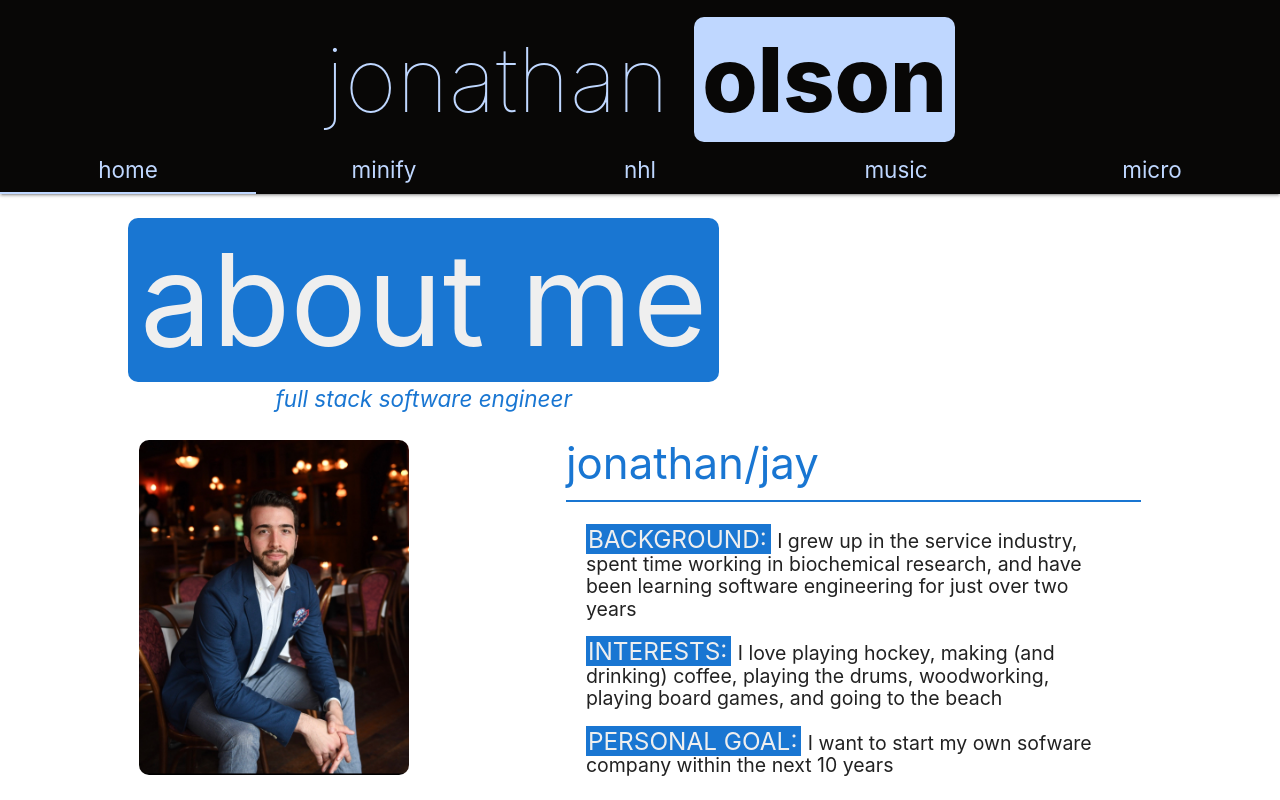
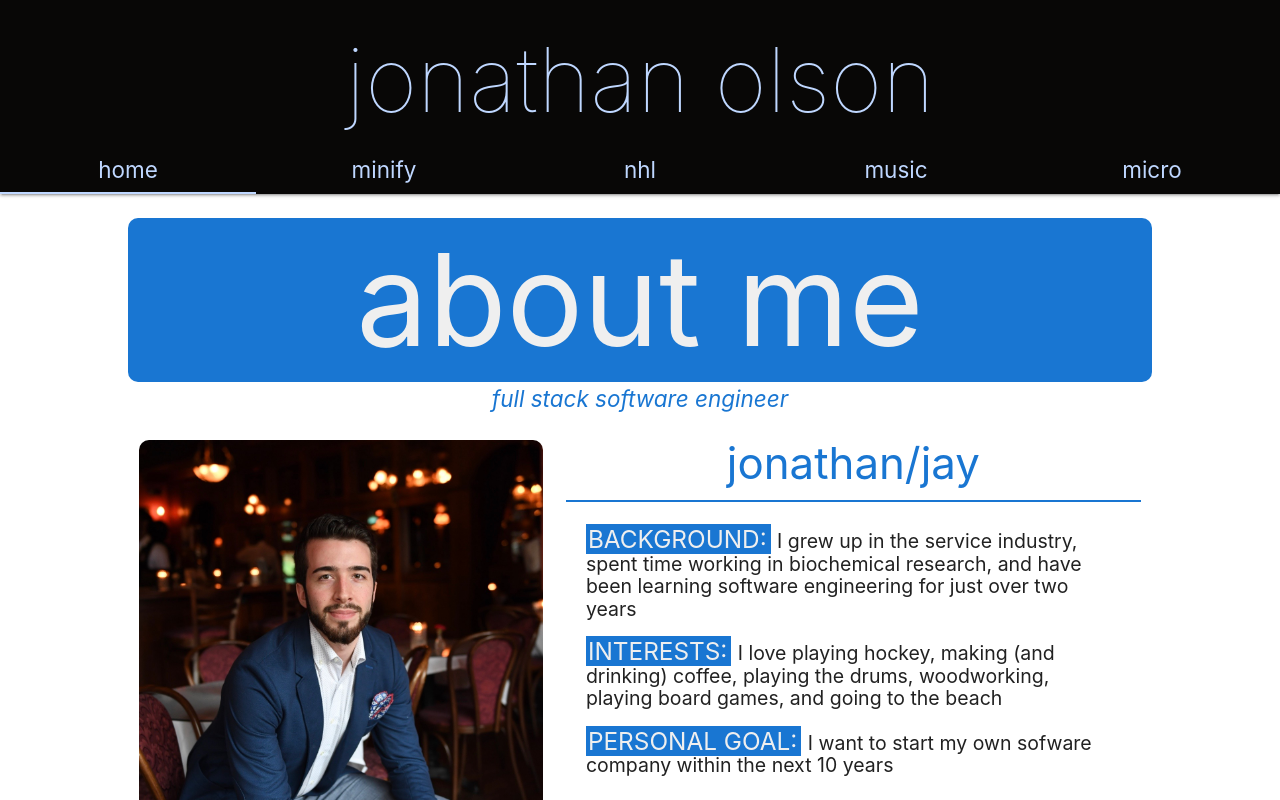
Before and after one commit to MyNameIsJonathan/PortfolioWebsite, a React (Create React App) app in the folder portfolio_app/: page / in a window 1280 px wide. Shown: the top 800 px of the page. Built offline with nearby package versions, Linux system fonts and the light colour scheme.

Commit message:
Stylization Improvements; Additional Content Added To Tabs

```diff
--- a/portfolio_app/public/style.css
+++ b/portfolio_app/public/style.css
@@ -10,8 +10,9 @@
   --nhl-orange: #e64a19;
   --about-me-blue: #1976d2;
   --sdc-pink: #d32f2f;
-  --fec-green: #757575;
+  --fec-gold: #b98513;
 }
+/* 5a4f38 */
 
 body {
   display: flex;
--- a/portfolio_app/src/App.css
+++ b/portfolio_app/src/App.css
@@ -17,6 +17,7 @@ h3.information {
   padding: 0 0 1.5vh 0;
   margin: 0;
   border-bottom: 2px solid;
+  text-align: center;
 }
 
 .navbar-name {
@@ -26,14 +27,6 @@ h3.information {
   text-align: center;
   font-size: 7vw;
   color: var(--light-blue);
-}
-
-.last-name {
-  background-color: var(--light-blue);
-  color: var(--black);
-  font-weight: 800;
-  padding: 1vh;
-  border-radius: 10px;
 }
 
 .tabs {
@@ -58,7 +51,7 @@ h3.information {
   height: fit-content;
   margin-bottom: 1em;
   display: block;
-  width: fit-content;
+  /* width: fit-content; */
   margin-bottom: 3vh;
 }
 
@@ -69,7 +62,8 @@ h3.information {
   color: var(--white);
   border-radius: 10px;
   padding: 1.5vh;
-  width: fit-content;
+  justify-content: center;
+  /* width: fit-content; */
 }
 
 .subtitle {
@@ -182,13 +176,9 @@ h3.information {
   justify-content: flex-start;
 }
 
-.me-container {
-  width: 270px;
-}
-
 .me-image {
   display: block;
-  width: 270px;
+  max-width: 100%;
   border-radius: 10px;
 }
 
@@ -201,13 +191,12 @@ h3.information {
 .minify-gif {
   grid-column-start: minify-col-1;
   height: 450px;
-  width: 270px;
   border-radius: 10px;
 }
 
 .sdc-cpu-image {
   border-radius: 10px;
-  max-width: 100%;
+  width: 100%;
 }
 
 .tab-information {
@@ -268,11 +257,11 @@ h3.information {
 }
 
 .fec-green {
-  color: var(--fec-green);
+  color: var(--fec-gold);
 }
 
 .fec-green-background {
-  background-color: var(--fec-green);
+  background-color: var(--fec-gold);
 }
 
 .spotify-green-background {
--- a/portfolio_app/src/Components/Navbar.jsx
+++ b/portfolio_app/src/Components/Navbar.jsx
@@ -12,9 +12,7 @@ class Navbar extends React.Component {
       <header>
         <nav>
           <div className="valign-wrapper">
-            <h1 className="navbar-name center-align">
-              jonathan <span className="last-name">olson</span>
-            </h1>
+            <h1 className="navbar-name center-align">jonathan olson</h1>
           </div>
           <div className="row">
             <ul
--- a/portfolio_app/src/Components/tab_NHL.jsx
+++ b/portfolio_app/src/Components/tab_NHL.jsx
@@ -7,11 +7,54 @@ const NHL = props => {
         <h3 className="tab-head valign-wrapper center-align nhl-orange-background">
           NHL
         </h3>
-        <span className="subtitle nhl-orange">an NHL web application</span>
+        <span className="subtitle nhl-orange">
+          a daily interesting statistics reporting site
+        </span>
       </div>
-      <div className="nhl-container">
-        <div className="tab-information">
+      <div className="left-image-container row">
+        <div className="col s12 l5 center-align">
+          <img
+            className="sdc-cpu-image"
+            src="./assets/hockey.png"
+            alt="Server CPU utilization across a client load gradient"
+          />
+        </div>
+        <div className="tab-information col s12 l7">
           <h3 className="nhl-orange information">information</h3>
+          <div className="collection">
+            <div className="collection-item">
+              <span className="information-category nhl-orange-background">
+                Technologies:
+              </span>
+              <span className="information-text">
+                Python, Flask, MySQL, Docker, Nginx, Pandas, Twitter API
+              </span>
+            </div>
+            <div className="collection-item">
+              <span className="information-category nhl-orange-background">
+                Inspiration:
+              </span>
+              <span className="information-text≈border">
+                This was my first major engineering project -- I love hockey and
+                wanted to try my hand at creating a daily interesting
+                statistic-reporting service. This site scrapes daily games,
+                scores, and players, reporting stats like most games since
+                scoring and longest assist drought for today's players.
+              </span>
+            </div>
+            <div className="collection-item">
+              <span className="information-category nhl-orange-background">
+                Future Steps:
+              </span>
+              <span className="information-text">
+                I created this site before I knew JavaScript. I could use
+                vanilla JS or react to implement some increased dynamics on the
+                site but am generally confident with the functionality and
+                makeup of the site, with a 90+ score on Google Lighthouse tests
+                for performance.
+              </span>
+            </div>
+          </div>
         </div>
       </div>
     </div>
--- a/portfolio_app/src/Components/tab_about_me.jsx
+++ b/portfolio_app/src/Components/tab_about_me.jsx
@@ -12,14 +12,14 @@ const AboutMe = props => {
         </span>
       </div>
       <div className="left-image-container row">
-        <div className="me-container col s12 l4">
+        <div className="col s12 l5 center-align">
           <img
             className="me-image"
             src="./assets/me.jpeg"
             alt="Me, wearing a suit, hands folded in a professional setting"
           />
         </div>
-        <div className="tab-information col s12 l7 offset-l1">
+        <div className="tab-information col s12 l7">
           <h3 className="about-me-blue information">jonathan/jay</h3>
           <div className="collection">
             <div className="collection-item">
--- a/portfolio_app/src/Components/tab_fec.jsx
+++ b/portfolio_app/src/Components/tab_fec.jsx
@@ -27,7 +27,7 @@ const FEC = props => {
                 Technologies:
               </span>
               <span className="information-text">
-                React, Node.js, MySQL, AWS S3 Storage, Express.js
+                React, Node.js, MySQL, AWS EC2, AWS S3 Storage, Express.js
               </span>
             </div>
             <div className="collection-item">
--- a/portfolio_app/src/Components/tab_minify.jsx
+++ b/portfolio_app/src/Components/tab_minify.jsx
@@ -10,14 +10,14 @@ const Minify = props => {
         <span className="subtitle spotify-green">a mini Spotify player</span>
       </div>
       <div className="left-image-container row">
-        <div className="col s12 l4">
+        <div className="col s12 l5 center-align">
           <img
             className="minify-gif"
             src="./assets/Minify.gif"
             alt="GIF of minify, my mini spotify player application, in use"
           />
         </div>
-        <div className="tab-information col s12 l7 offset-l1">
+        <div className="tab-information col s12 l7">
           <h3 className="spotify-green information">information</h3>
           <div className="collection">
             <div className="collection-item">
--- a/portfolio_app/src/Components/tab_sdc.jsx
+++ b/portfolio_app/src/Components/tab_sdc.jsx
@@ -12,14 +12,14 @@ const SDC = props => {
         </span>
       </div>
       <div className="left-image-container row">
-        <div className="col s12 l4">
+        <div className="col s12 l5 center-align">
           <img
             className="sdc-cpu-image"
             src="./assets/cpu.png"
             alt="Server CPU utilization across a client load gradient"
           />
         </div>
-        <div className="tab-information col s12 l7 offset-l1">
+        <div className="tab-information col s12 l7">
           <h3 className="sdc-pink information">information</h3>
           <div className="collection">
             <div className="collection-item">
```
Also changed, not shown: portfolio_app/public/assets/hockey.png (added), 1 other file (tests, documents, lock files or other folders).
